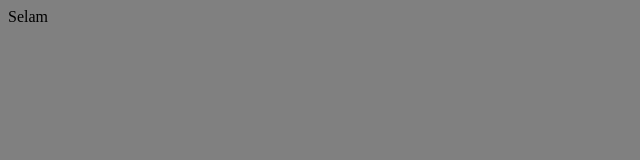
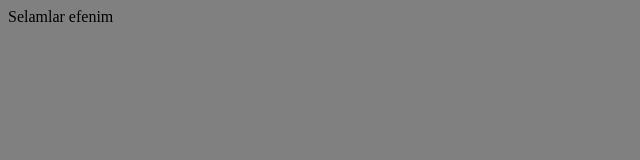
Before and after one commit to emirhanaydin1/emirhpng.github.io, a plain HTML site: page index.html in a window 1280 px wide. Shown: the full height of the page, 0-640 px from the left. Drawn offline with Linux system fonts and the light colour scheme.

Commit message:
Staged Changes

```diff
--- a/index.html
+++ b/index.html
@@ -3,6 +3,6 @@
         <link rel="stylesheet" href="/style.css">
     </head>
     <body>
-        Selam
+        Selamlar efenim
     </body>
 </html>
```
